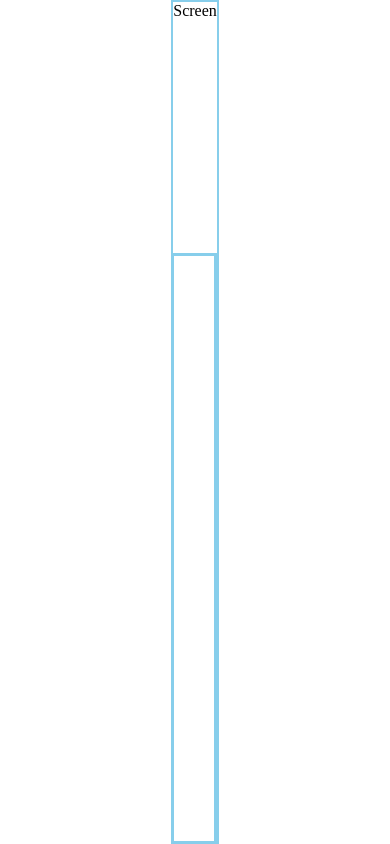
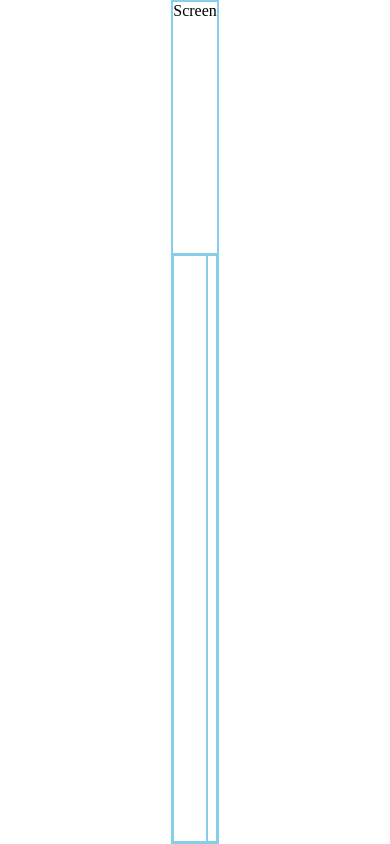
Before and after one commit to D-Coder135/CalC-App_React-Native, a React Native app: screen / in a window 390 px wide. Built offline with nearby package versions, Linux system fonts and the light colour scheme.

Commit message:
add the flex property for the rightSideButtons component

```diff
--- a/components/Buttons.js
+++ b/components/Buttons.js
@@ -29,7 +29,8 @@ const styles = StyleSheet.create({
 
     rightSideButtons: {
         borderWidth: 1,
-        borderColor: 'skyblue'
+        borderColor: 'skyblue',
+        flex: 2
     }
 });
 
```
